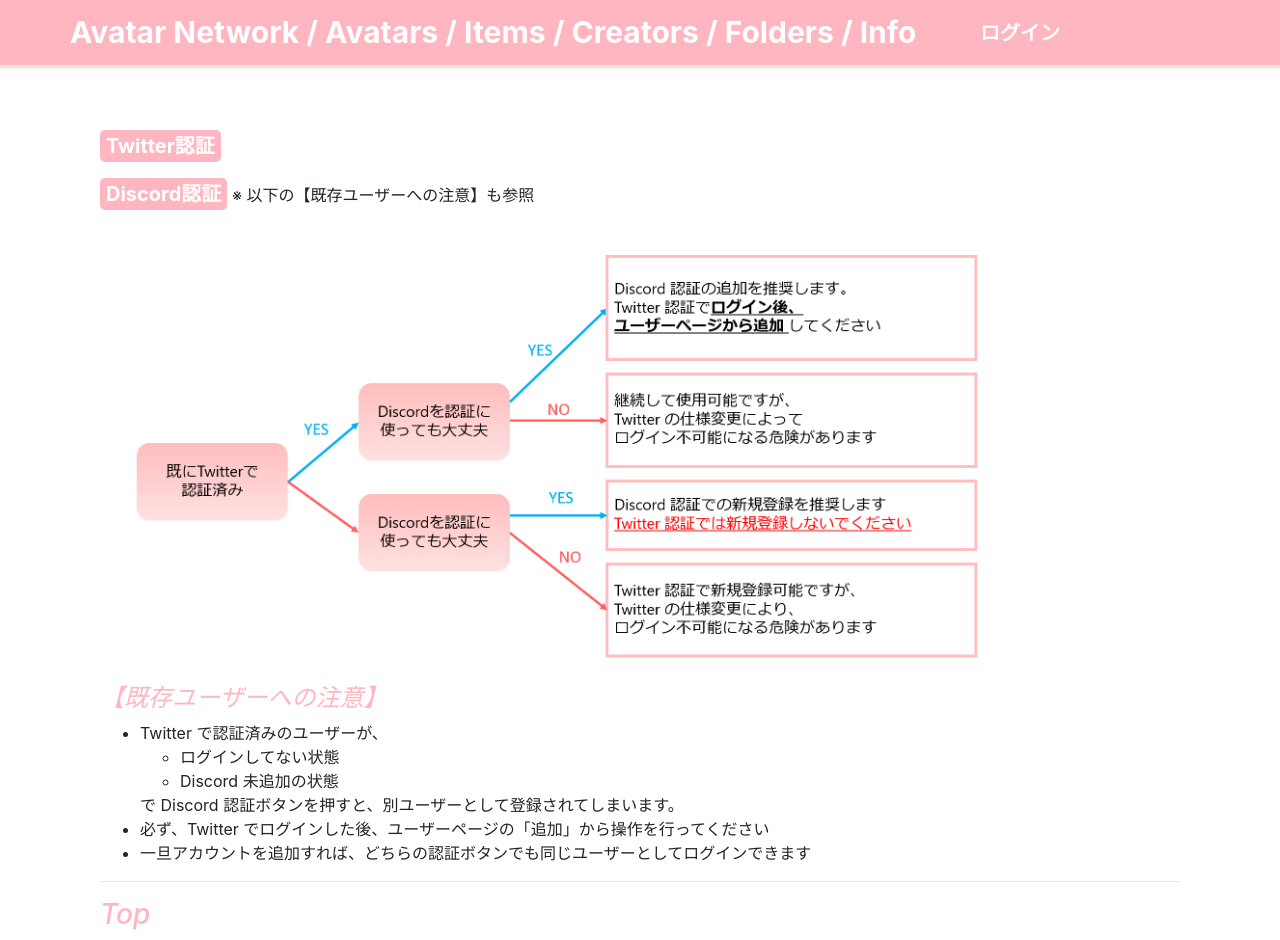
After one commit to hibit-at/avatar_network, a Django app: page /secure_login/ in a window 1280 px wide. The commit adds this page. Run offline with Django 3.2, Linux system fonts and the light colour scheme; some libraries are stand-ins or nearby versions.

Commit message:
discord auth

```diff
--- a/app/urls.py
+++ b/app/urls.py
@@ -24,4 +24,5 @@ urlpatterns = [
     # path('please/', views.please, name='please'),
     path('api/avatar/', views.api_avatar, name='api_avatar'),
     path('api/item/', views.api_item, name='api_item'),
+    path('secure_login/',views.secure_login, name='secure_login'),
 ]
--- a/app/views.py
+++ b/app/views.py
@@ -923,3 +923,10 @@ def api_item(request):
     import json
     res = json.dumps(res, ensure_ascii=False, indent=4)
     return HttpResponse(res)
+
+def secure_login(request):
+    params = {}
+    user = request.user
+    if user.is_authenticated:
+        return redirect('app:index')
+    return render(request,'secure_login.html')
--- a/templates/base.html
+++ b/templates/base.html
@@ -69,25 +69,7 @@
                         </div>
                         {% else %}
                             <div class="dropdown" style="margin-right:200px">
-                                <button class="btn btn-secondary dropdown-toggle"
-                                        type="button"
-                                        id="dropdownMenuButton"
-                                        data-toggle="dropdown"
-                                        aria-haspopup="true"
-                                        aria-expanded="false"
-                                        style="background-color:lightpink;border-style:none;font-size:20px;font-weight:bold">
-                                    ログイン
-                                </button>
-                                <div class="dropdown-menu" aria-labelledby="dropdownMenuButton">
-                                    <form method="post" action="{% url 'twitter_login' %}">
-                                        {% csrf_token %}
-                                        <button class="dropdown-item">Twitter認証</button>
-                                    </form>
-                                    <form method="post" action="{% url 'discord_login' %}">
-                                        {% csrf_token %}
-                                        <button class="dropdown-item">Discord認証</button>
-                                    </form>
-                                </div>
+                                <a href="{% url 'app:secure_login' %}" >ログイン</a>
                             </div>
                         {% endif %}
                 </div>
--- a/templates/index.html
+++ b/templates/index.html
@@ -3,6 +3,10 @@
     {% load static %}
     {% load humanize %}
     <div class="welcome">
+        <div>
+            <h4 class="deco">！Discord 認証の追加について！</h4>
+            <p>Discord による認証機能を実装しました。詳しくは<a href="{% url 'app:info' %}" class="bg_link">こちら</a>をご覧ください。</p>
+        </div>
         <p class="deco">
             Welcome to Avatar Network
         </p>
--- /dev/null
+++ b/templates/secure_login.html
@@ -0,0 +1,26 @@
+{% extends "base.html" %}
+{% block content %}
+    {% load static %}
+    <form method="post" action="{% url 'twitter_login' %}">
+        {% csrf_token %}
+        <button class="button">Twitter認証</button>
+    </form>
+    <form method="post" action="{% url 'discord_login' %}">
+        {% csrf_token %}
+        <button class="button">Discord認証</button>
+        ※ 以下の【既存ユーザーへの注意】も参照
+    </form>
+    <img src="{% static 'flowchart.png' %}" width="900">
+    <h4 class="deco">【既存ユーザーへの注意】</h4>
+    <ul>
+        <li>
+            Twitter で認証済みのユーザーが、
+            <ul>
+                <li>ログインしてない状態</li>
+                <li>Discord 未追加の状態</li>
+            </ul>
+            で Discord 認証ボタンを押すと、別ユーザーとして登録されてしまいます。
+            <li>必ず、Twitter でログインした後、ユーザーページの「追加」から操作を行ってください</li>
+            <li>一旦アカウントを追加すれば、どちらの認証ボタンでも同じユーザーとしてログインできます</li>
+        </ul>
+    {% endblock content %}
--- a/templates/userpage.html
+++ b/templates/userpage.html
@@ -64,7 +64,7 @@
     </ul>
     <form method="post" action="{% url 'discord_login' %}">
         {% csrf_token %}
-        <button class="button">ログイン（Discord認証）</button>
+        <button class="button">Discord認証を追加</button>
     </form>
     {% endif %}
     {% endif %}
```
Also changed, not shown: templates/info.html (+15 -0 lines), static/flowchart.png (added).
